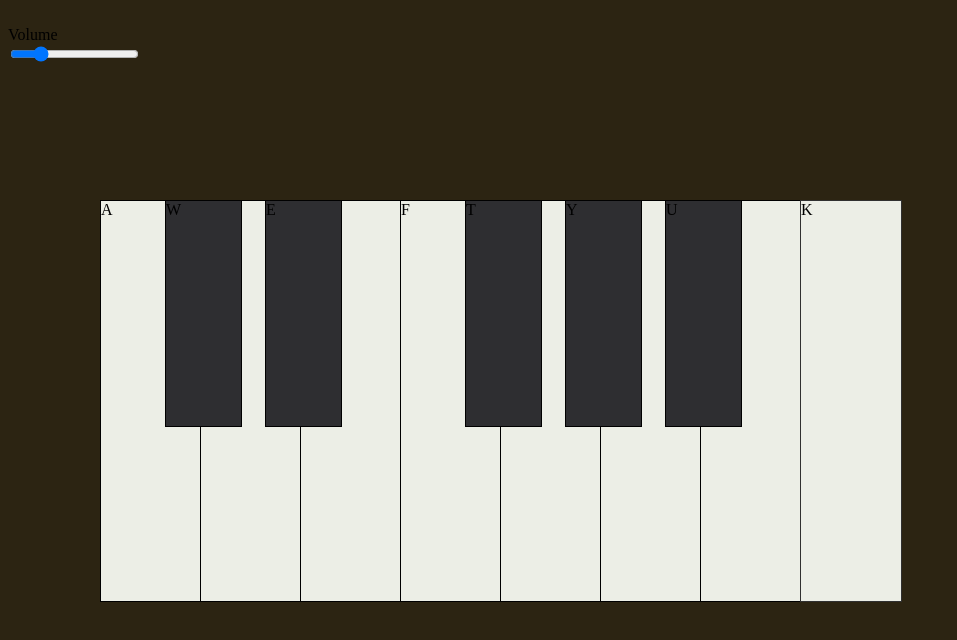
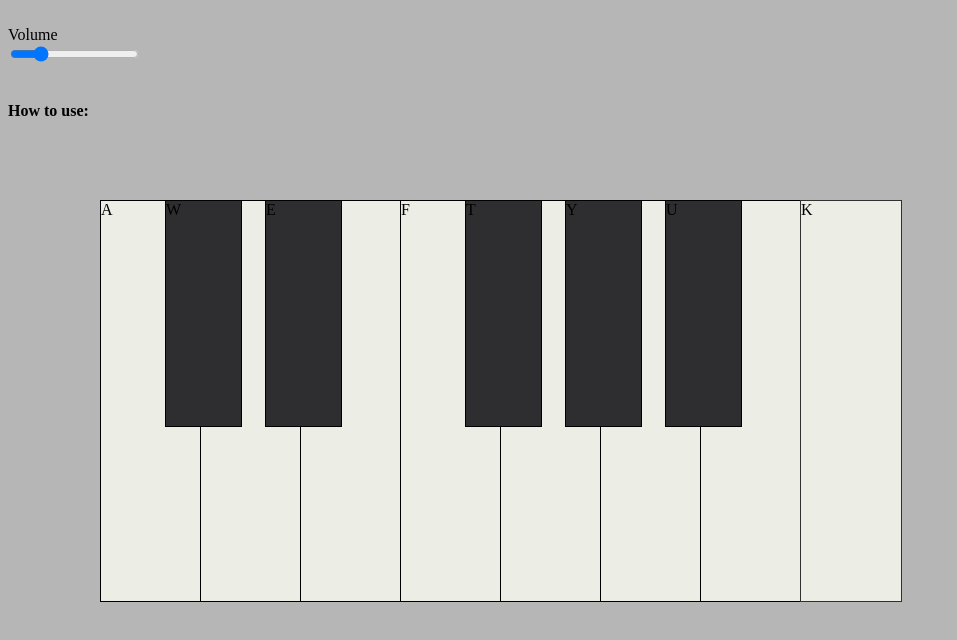
Before and after one commit to Samwindheim/synthesizer, a plain HTML site: page index.html in a window 1280 px wide. Shown: the whole page, without its empty margins (0-957 px from the left). Drawn offline with Linux system fonts and the light colour scheme.

Commit message:
changed backround color

```diff
--- a/index.html
+++ b/index.html
@@ -6,7 +6,7 @@
   </head>
   <style>
     body {
-      background-color: rgb(44, 36, 18);
+      background-color: rgb(182, 182, 182);
     }
   </style>
   <body>
@@ -28,6 +28,7 @@
 
     <!-- white keys -->
 
+    <b> How to use: </b>
     <div
       style="
         position: absolute;
```
